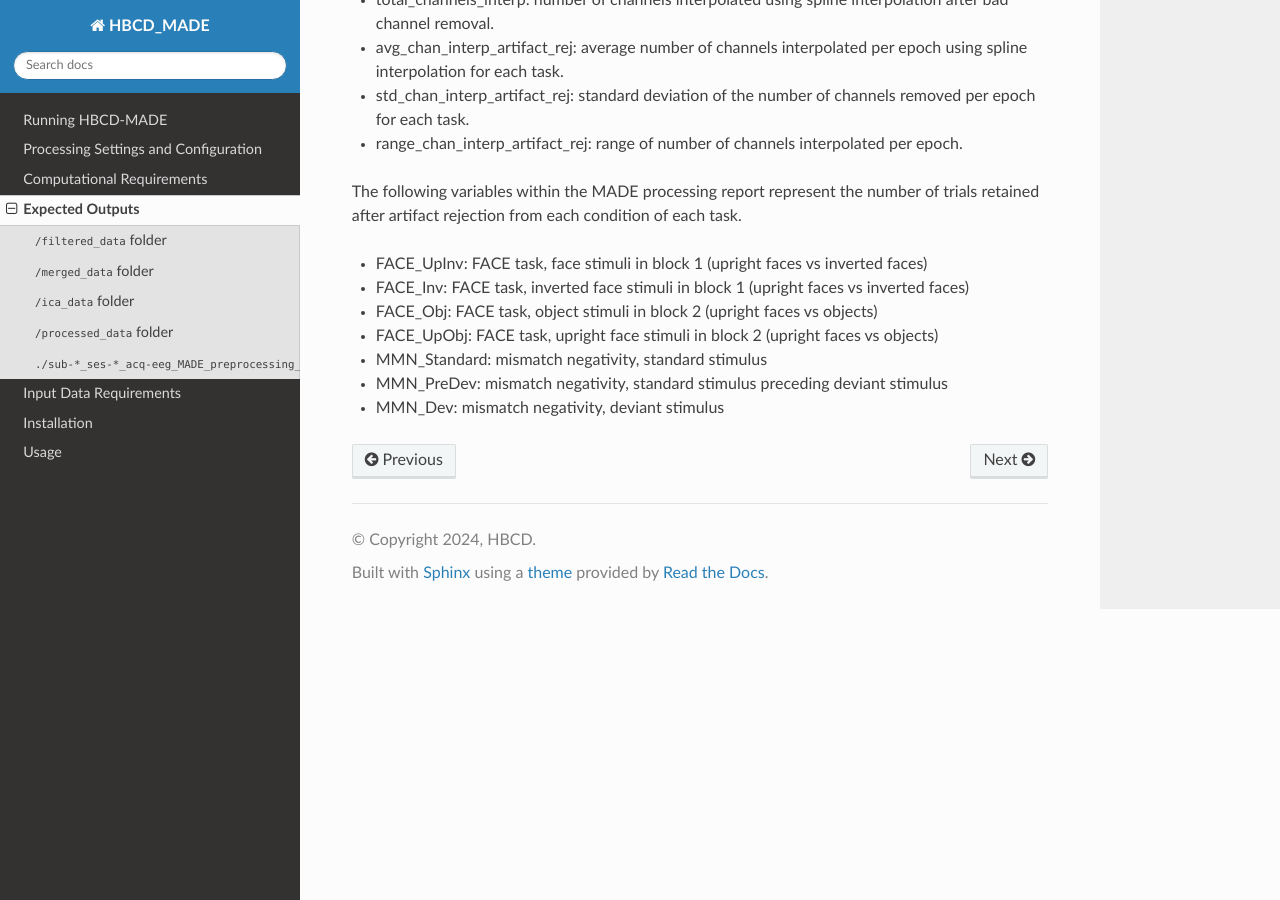
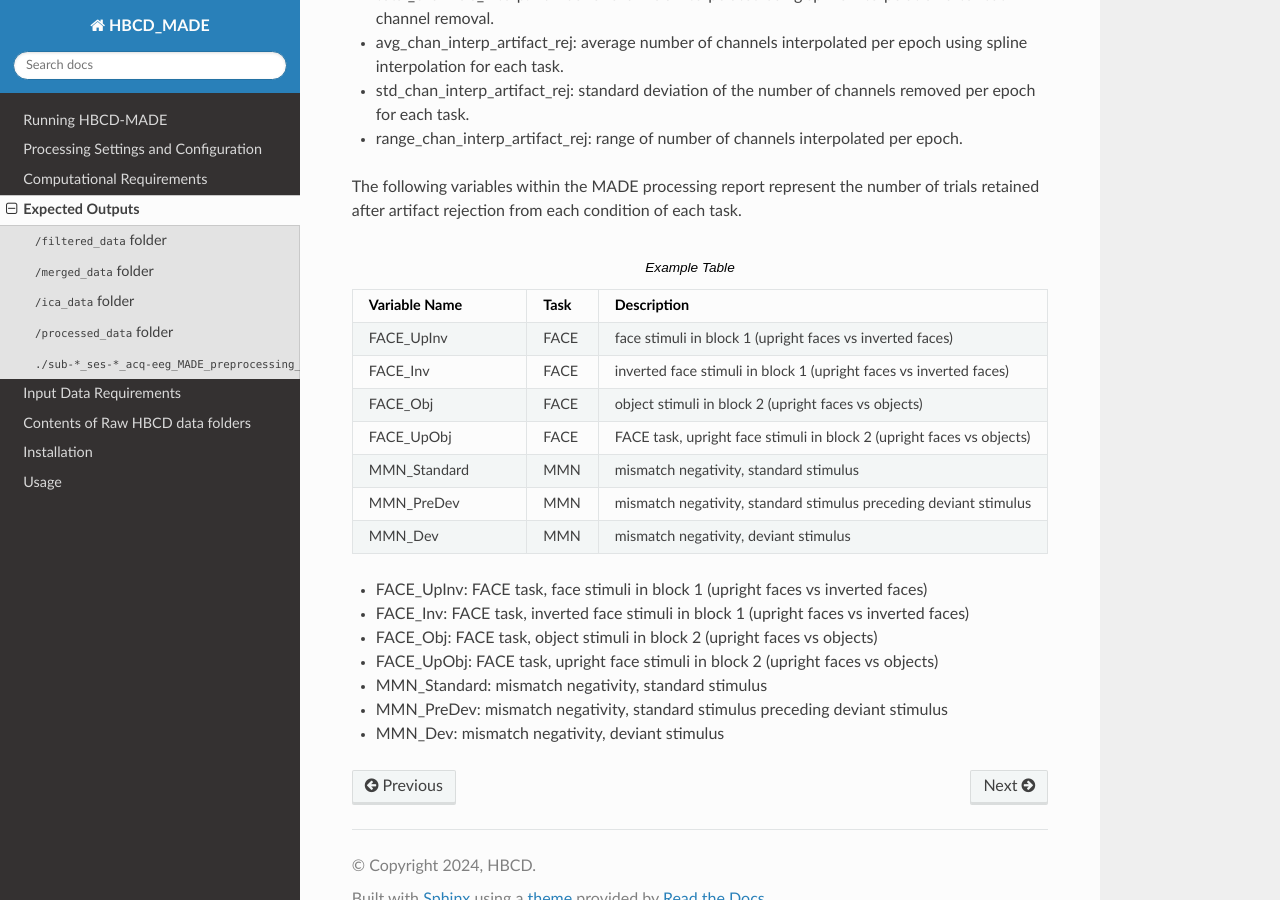
Before and after one commit to DCAN-Labs/HBCD-MADE, a Sphinx documentation site: the page built from docs/source/expected_outputs.rst, in a window 1280 px wide and 900 px high, scrolled down 4120 px. Built offline with Sphinx 7.4.7 and the Read the Docs theme 2.0.0, drawn with Linux system fonts in a browser that asks for light colours; some of the changed text lies outside the part shown.

Commit message:
add table and raw data description

```diff
--- a/docs/source/expected_outputs.rst
+++ b/docs/source/expected_outputs.rst
@@ -4,11 +4,13 @@
 The output structure of HBCD-MADE will mimic the input BIDS structure. If you have some EEG file that is found under ``/bids_dir/sub-1/ses-1/eeg/``, then the output of HBCD-MADE will fall under ``output_dir/sub-1/ses-1/eeg/``. The output of HBCD-MADE will primarily be found in *.set EEGLAB formatted data structures. Different stages of data processing will be saved, but the final data elements to be used for subsequent analyses will be found under the ‘processed_data’ folder. If you load an EEG file, from the processed_data folder, it’s ‘data’ field will have dimensions <num_electrodes, num_samples, num_epochs>, with the epochs placed around the events specified in the json file. The .set/.fdt files saved by HBCD-MADE can be loaded back into Matlab with EEGLAB’s pop_loadset function, or loaded in python using MNE.
  The following output folders and files are created throughout processing within each subject’s output directory:
 
-- ``./filtered_data``
-- ``./merged_data``
-- ``./ica_data``
-- ``./processed_data``
-- ``./sub-*_ses-*_acq-eeg_MADE_preprocessing_report.csv``
+- :ref:`./filtered_data` <./filtered_data>`
+- :ref:`./merged_data <./merged_data>`
+- :ref:`./ica_data <./ica_data>`
+- :ref:`./processed_data <./processed_data>`
+- :ref:`./sub-*_ses-*_acq-eeg_MADE_preprocessing_report.csv <./sub-*_ses-*_acq-eeg_MADE_preprocessing_report.csv>`
+
+.. _./filtered_data:
 
 ``/filtered_data`` folder
 -------------------------
@@ -28,6 +30,8 @@
 
 Each EEG task administered will have a corresponding ``.set`` and ``.fdt`` file stored within this folder.
 
+.. _./merged_data:
+
 ``/merged_data`` folder
 -----------------------
 
@@ -39,6 +43,7 @@
 
 Tasks present in the merged ``.fdt`` file are listed in the corresponding ``.json`` file.
 
+.. _./ica_data:
 
 ``/ica_data`` folder
 -------------------------
@@ -64,6 +69,7 @@
 - ``./sub-*_ses-*_ica_data.fdt``: EEG data with ICA weights
 - ``./sub-*_ses-*_ica_data.set``: corresponding .set file to the .fdt
 
+.. _./processed_data:
 
 ``/processed_data`` folder
 -------------------------
@@ -162,6 +169,35 @@
 
 The following variables within the MADE processing report represent the number of trials retained after artifact rejection from each condition of each task.
 
+.. list-table:: Example Table
+   :widths: 20 8 50
+   :header-rows: 1
+
+   * - Variable Name
+     - Task
+     - Description
+   * - FACE_UpInv
+     - FACE
+     - face stimuli in block 1 (upright faces vs inverted faces)
+   * - FACE_Inv
+     - FACE
+     - inverted face stimuli in block 1 (upright faces vs inverted faces)
+   * - FACE_Obj
+     - FACE
+     - object stimuli in block 2 (upright faces vs objects)
+   * - FACE_UpObj
+     - FACE
+     - FACE task, upright face stimuli in block 2 (upright faces vs objects)
+   * - MMN_Standard
+     - MMN
+     - mismatch negativity, standard stimulus
+   * - MMN_PreDev
+     - MMN
+     - mismatch negativity, standard stimulus preceding deviant stimulus
+   * - MMN_Dev
+     - MMN
+     - mismatch negativity, deviant stimulus
+
 - FACE_UpInv: FACE task, face stimuli in block 1 (upright faces vs inverted faces)
 - FACE_Inv: FACE task, inverted face stimuli in block 1 (upright faces vs inverted faces)
 - FACE_Obj: FACE task, object stimuli in block 2 (upright faces vs objects)
```
Also changed, not shown: other parts of docs/source/expected_outputs.rst (+1 -0 lines), docs/source/data_requirements.rst (+36 -0 lines).
